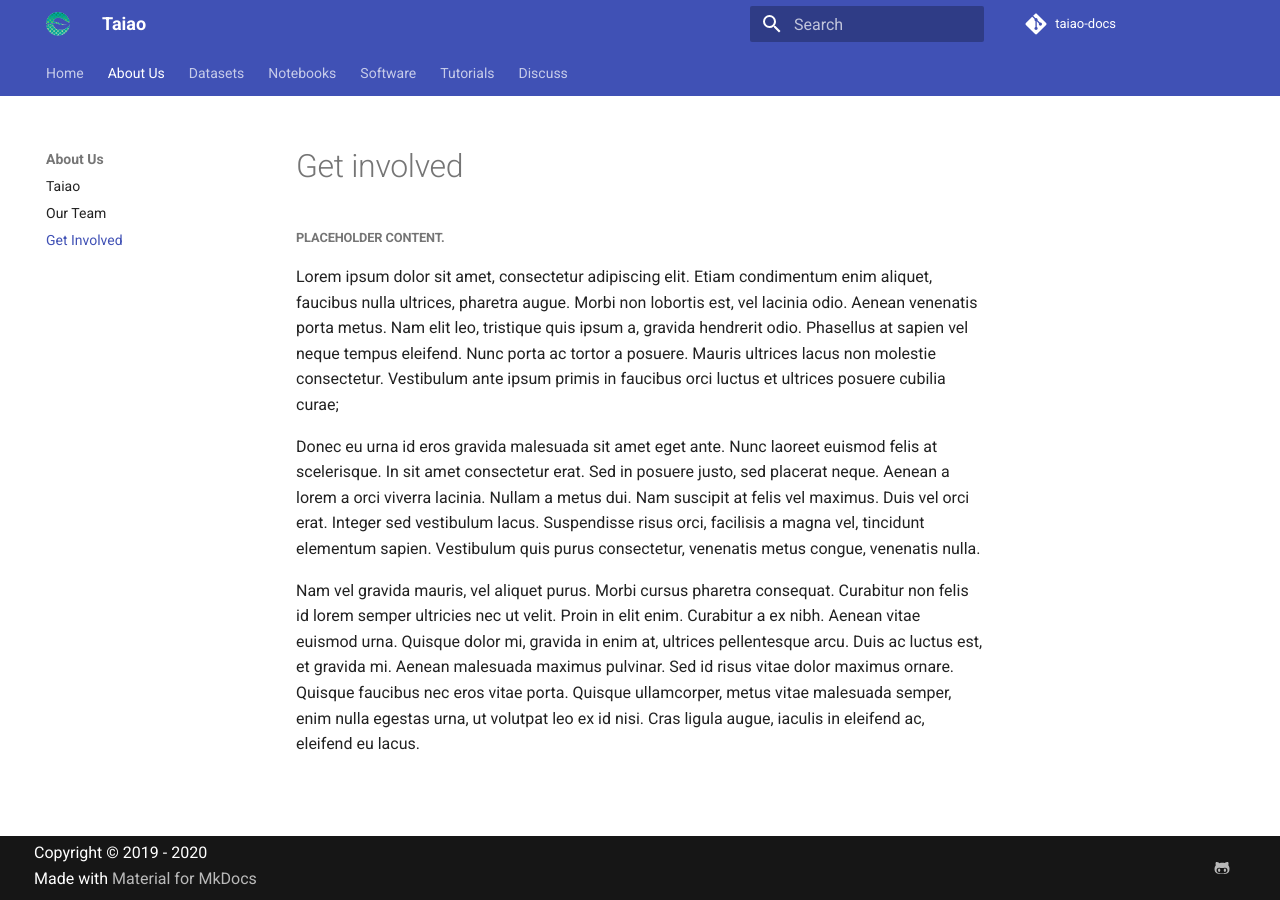
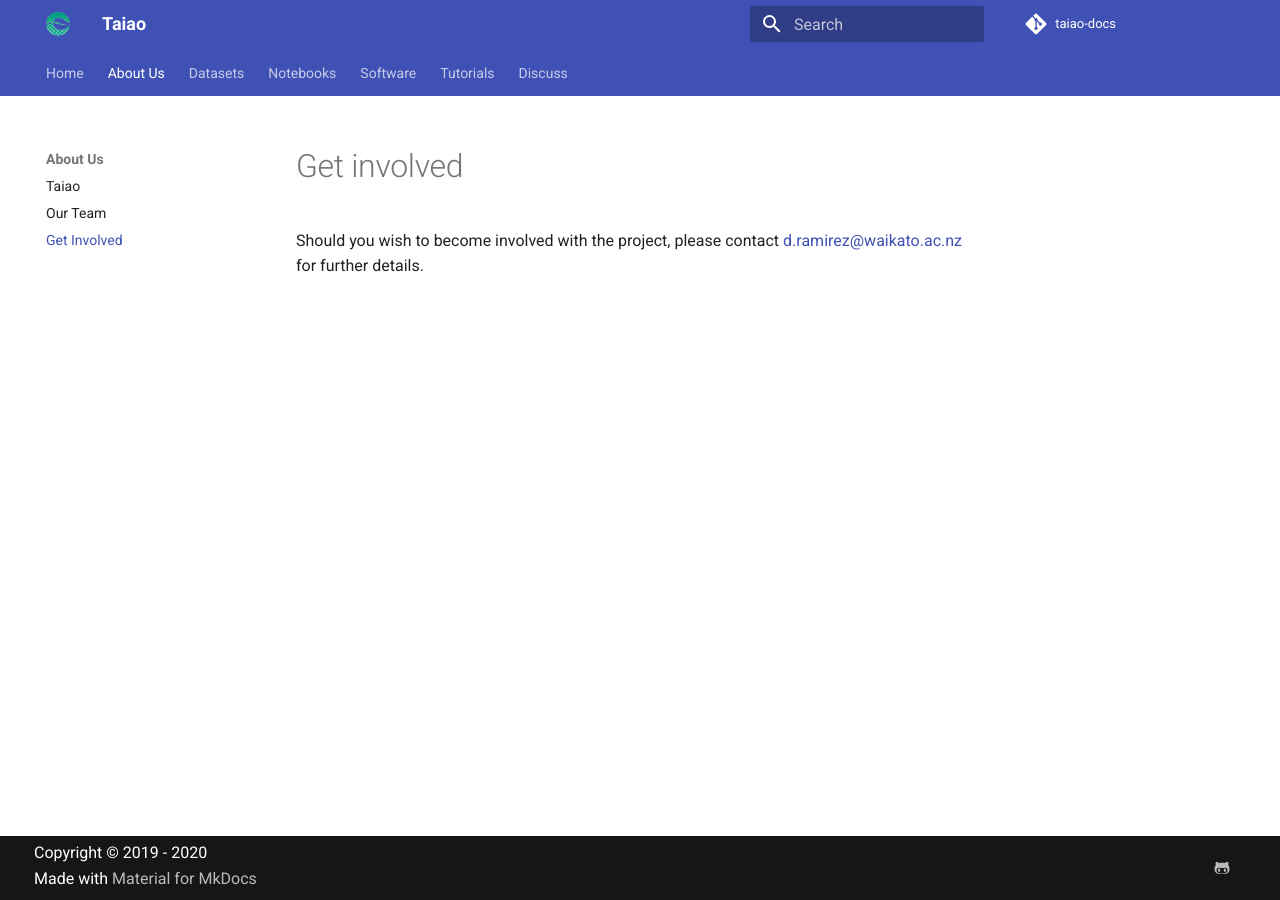
Before and after one commit to taiao/taiao-docs, an MkDocs documentation site: the page built from docs/About-Us/Get-Involved.md, in a window 1280 px wide. Built offline with MkDocs 1.6.1 and Material for MkDocs 9.7.7, drawn with Linux system fonts in a browser that asks for light colours; comment, search, counter and statistics services are not loaded.

Commit message:
Replace placeholder text.

```diff
--- a/docs/About-Us/Get-Involved.md
+++ b/docs/About-Us/Get-Involved.md
@@ -1,8 +1,3 @@
 # Get involved
-##### Placeholder content.
 
-Lorem ipsum dolor sit amet, consectetur adipiscing elit. Etiam condimentum enim aliquet, faucibus nulla ultrices, pharetra augue. Morbi non lobortis est, vel lacinia odio. Aenean venenatis porta metus. Nam elit leo, tristique quis ipsum a, gravida hendrerit odio. Phasellus at sapien vel neque tempus eleifend. Nunc porta ac tortor a posuere. Mauris ultrices lacus non molestie consectetur. Vestibulum ante ipsum primis in faucibus orci luctus et ultrices posuere cubilia curae;
-
-Donec eu urna id eros gravida malesuada sit amet eget ante. Nunc laoreet euismod felis at scelerisque. In sit amet consectetur erat. Sed in posuere justo, sed placerat neque. Aenean a lorem a orci viverra lacinia. Nullam a metus dui. Nam suscipit at felis vel maximus. Duis vel orci erat. Integer sed vestibulum lacus. Suspendisse risus orci, facilisis a magna vel, tincidunt elementum sapien. Vestibulum quis purus consectetur, venenatis metus congue, venenatis nulla.
-
-Nam vel gravida mauris, vel aliquet purus. Morbi cursus pharetra consequat. Curabitur non felis id lorem semper ultricies nec ut velit. Proin in elit enim. Curabitur a ex nibh. Aenean vitae euismod urna. Quisque dolor mi, gravida in enim at, ultrices pellentesque arcu. Duis ac luctus est, et gravida mi. Aenean malesuada maximus pulvinar. Sed id risus vitae dolor maximus ornare. Quisque faucibus nec eros vitae porta. Quisque ullamcorper, metus vitae malesuada semper, enim nulla egestas urna, ut volutpat leo ex id nisi. Cras ligula augue, iaculis in eleifend ac, eleifend eu lacus.
+Should you wish to become involved with the project, please contact <d.ramirez@waikato.ac.nz> for further details.
```
